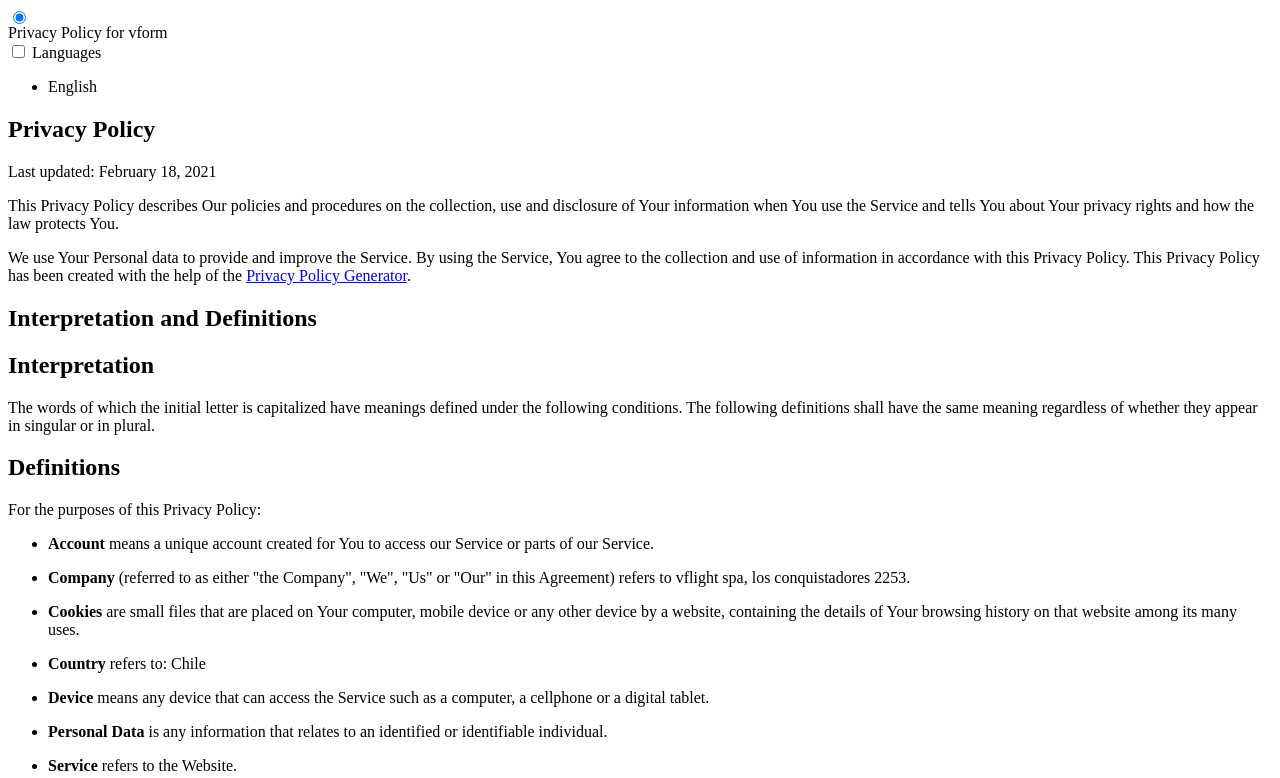
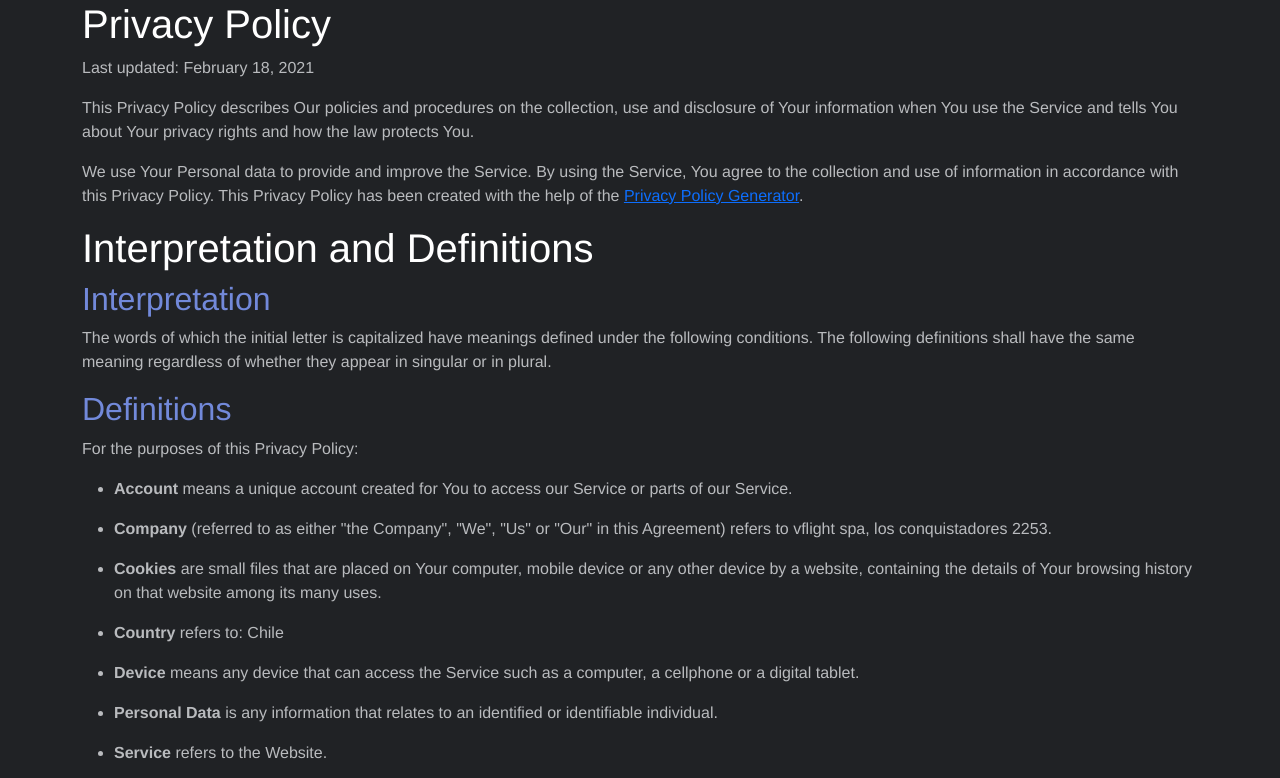
Before and after one commit to vflight-dev/privacy-policy, a plain HTML site: page index.html in a window 1280 px wide. Shown: the top 778 px of the page. Drawn offline with nearby package versions, Linux system fonts and the light colour scheme.

Commit message:
:tada: first commit

```diff
--- /dev/null
+++ b/index.css
@@ -0,0 +1,16 @@
+body {
+  color: #b9bbbe;
+  text-rendering: optimizeLegibility;
+  font-family: Whitney,Helvetica Neue,Helvetica,Arial,sans-serif;
+  font-weight: 400;
+  line-height: 1.5;
+  background-color: #202225;
+}
+
+h2 {
+  color: #7289da;
+}
+
+h1 {
+  color: white;
+}
--- a/index.html
+++ b/index.html
@@ -1,24 +1,15 @@
-<div class="page">
-<input id="en" checked="checked" type="radio" name="languages">
-<header class="header">
+<!DOCTYPE html>
+<html lang="en">
+<head>
+  <meta charset="UTF-8">
+  <meta http-equiv="X-UA-Compatible" content="IE=edge">
+  <meta name="viewport" content="width=device-width, initial-scale=1.0">
+  <link href="https://cdn.jsdelivr.net/npm/bootstrap@5.0.0-beta2/dist/css/bootstrap.min.css" rel="stylesheet" integrity="sha384-BmbxuPwQa2lc/FVzBcNJ7UAyJxM6wuqIj61tLrc4wSX0szH/Ev+nYRRuWlolflfl" crossorigin="anonymous">
+  <link href="index.css" rel="stylesheet">
+  <title>Document</title>
+</head>
+<body>
   <div class="container">
-<span class="logo">Privacy Policy for vform</span>
-</div>
-</header>
-<div class="subnav">
-<div class="container">
-<input class="menu-btn" type="checkbox" id="menu-btn">
-<label class="menu-icon" for="menu-btn"><span class="navicon"></span> <span class="label-name">Languages</span></label>
-<ul class="menu">
-<li class="en language_label active" label-language="en">
-<label for="en">English</label>
-</li>
-</ul>
-
-</div>
-</div>
-
-
       <section>
         <div class="en section_container active" section-language="en">
           <div id="md_en" data-target="out_en" class="agreement_md"><h1>Privacy Policy</h1>
@@ -206,3 +197,6 @@ Privacy Policy for vform
       </footer>
 
     </div>
+  </div>
+</body>
+</html>
```
Lines whose indentation alone changed are shown as unchanged.
